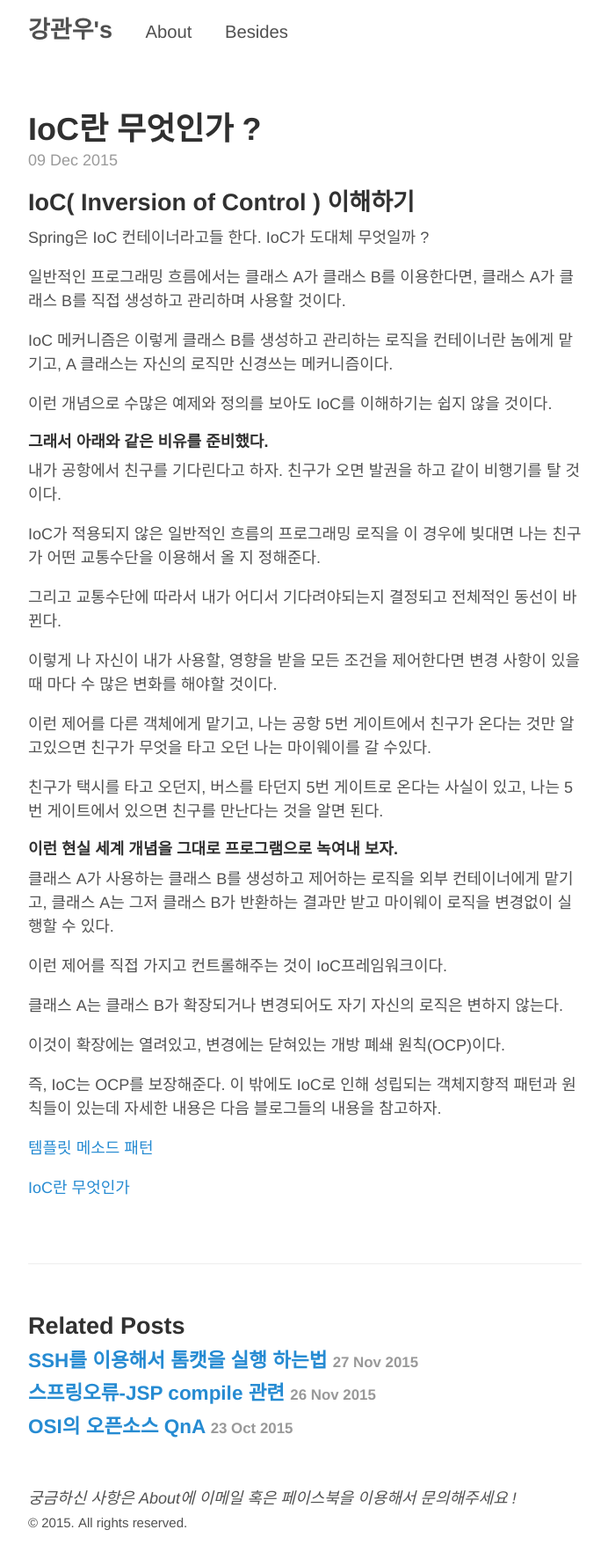
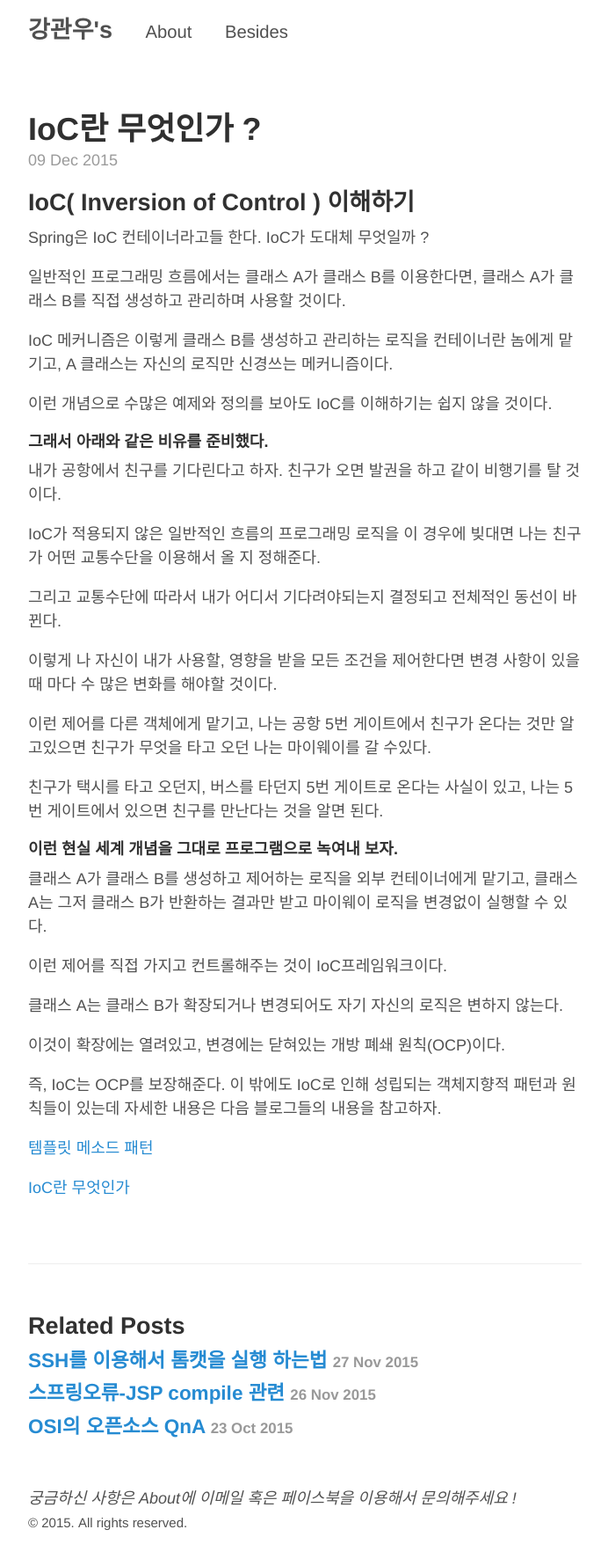
Before and after one commit to KangGwanwoo/KangGwanwoo.github.io, a Jekyll site: the page built from _posts/2015-12-09-IoC.md, in a window 1280 px wide. Shown: the whole page at 88% size, without its empty margins (293-985 px from the left). Built offline with Jekyll 4.4.1, drawn with Linux system fonts in a browser that asks for light colours.

Commit message:
오타 수정

```diff
--- a/_posts/2015-12-09-IoC.md
+++ b/_posts/2015-12-09-IoC.md
@@ -29,7 +29,7 @@ IoC가 적용되지 않은 일반적인 흐름의 프로그래밍 로직을 이
 
 ####이런 현실 세계 개념을 그대로 프로그램으로 녹여내 보자.
 
-클래스 A가 사용하는 클래스 B를 생성하고 제어하는 로직을 외부 컨테이너에게 맡기고, 클래스 A는 그저 클래스 B가 반환하는 결과만 받고 마이웨이 로직을 변경없이 실행할 수 있다.
+클래스 A가 클래스 B를 생성하고 제어하는 로직을 외부 컨테이너에게 맡기고, 클래스 A는 그저 클래스 B가 반환하는 결과만 받고 마이웨이 로직을 변경없이 실행할 수 있다.
 
 이런 제어를 직접 가지고 컨트롤해주는 것이 IoC프레임워크이다.
 
```
